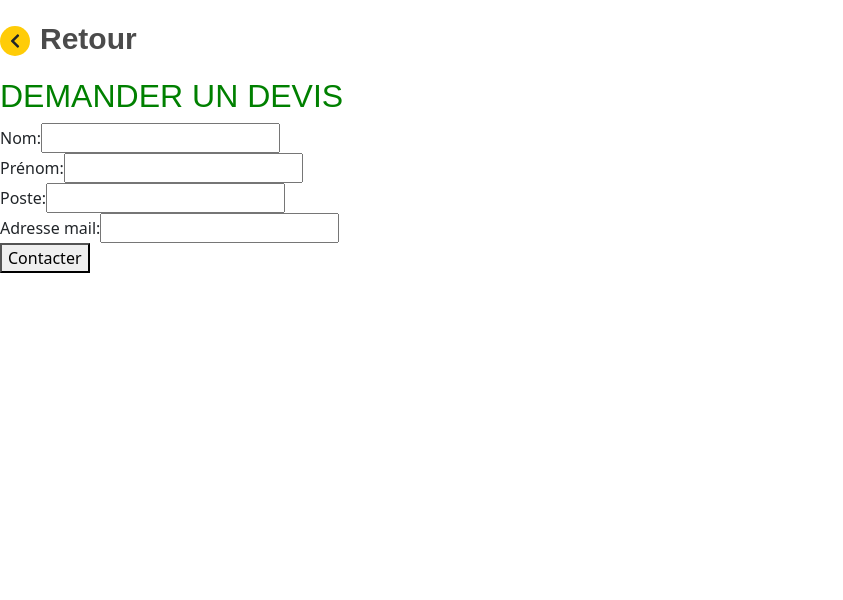
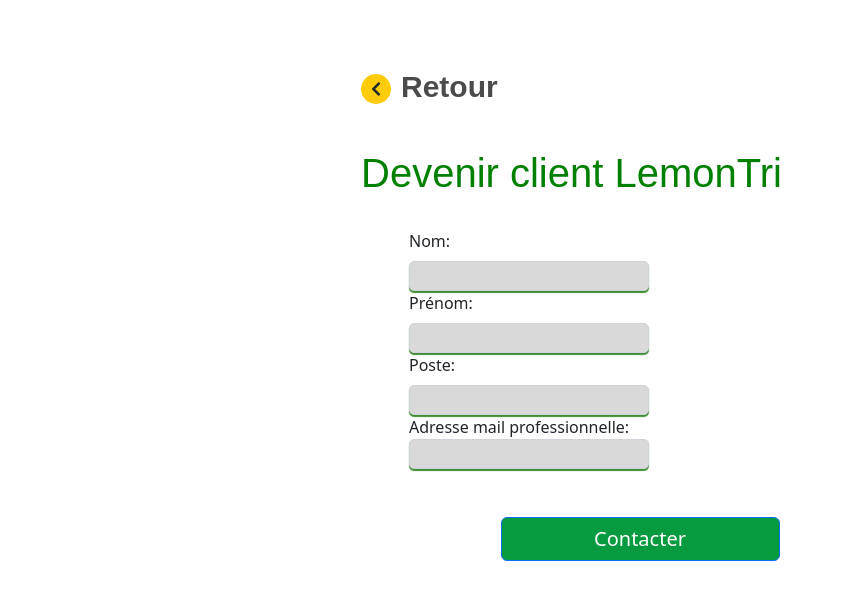
Before and after one commit to kameronramah/Lemontri, a React (Create React App) app: page /devis in a window 1280 px wide. Shown: the top 600 px of the page, without its empty margins (0-843 px from the left). Built offline with nearby package versions, Linux system fonts and the light colour scheme; no server answers; a web font is replaced by a local one; what react-chatbot-kit would draw is missing.

Commit message:
Page devenir client ok

```diff
--- a/src/Pages/Devis.js
+++ b/src/Pages/Devis.js
@@ -1,5 +1,6 @@
 import {FaChevronLeft} from "react-icons/fa";
 import {useNavigate} from "react-router-dom";
+import {Container} from 'react-bootstrap';
 import React from 'react'
 const Devis = () => {
   const navigate = useNavigate();
@@ -18,43 +19,37 @@
     console.log(conFom)
   }
   return (
-    <div >
+    <Container className="w-100 mx-auto">
+      <div  className="d-grid gap-4 col-6 mx-auto mt-5">
         <div class="d-flex justify-content-left align-items-baseline mt-3" onClick={e => navigate("/company-code")}>
             <div class="d-flex justify-content-center align-items-center backButton hoverCursor"><FaChevronLeft /></div>
             <p class="retour hoverCursor">Retour</p>
         </div>
-      <h2 >DEMANDER UN DEVIS</h2>
+        <h1>Devenir client LemonTri</h1>
         <form onSubmit={onSubmit}>
-        <div>
-          <label htmlFor="name">
-            Nom:
-          </label>
-          <input  type="text"  required />
+          <div className="text-start mx-5">
+            <label className="form-label" htmlFor="name">Nom:</label>
+            <input className="champRemplir form-control" type="text" required />
           </div>
-        <div >
-          <label  htmlFor="name">
-            Prénom:
-          </label>
-          <input  type="text"  required />
+          <div className="text-start mx-5" >
+            <label className="form-label" htmlFor="name">Prénom:</label>
+            <input className="champRemplir form-control" type="text"  required />
           </div>
-        <div>
-        <label  htmlFor="name">
-            Poste:
-          </label>
-          <input  type="text"  required />
+          <div className="text-start mx-5">
+            <label className="form-label" htmlFor="name">Poste:</label>
+            <input className="champRemplir form-control" type="text"  required />
           </div>
-        <div>
-        <label  htmlFor="name">
-        Adresse mail:
-          </label>
-          <input  type="email"  required />
+          <div className="text-start mx-5">
+            <label htmlFor="name"> Adresse mail professionnelle:</label>
+            <input className="champRemplir form-control" type="email"  required />
           </div>
-        <button  type="submit" >
+          <div className="d-grid gap-4 col-6 mx-auto mt-5">
+            <button class="btn btn-primary" type="submit">{formStatus}</button>
+          </div>
 
-          {formStatus}
-        </button>
         </form>
     </div>
+    </Container>
   )
 }
 export default Devis
```
Lines whose indentation alone changed are shown as unchanged.
